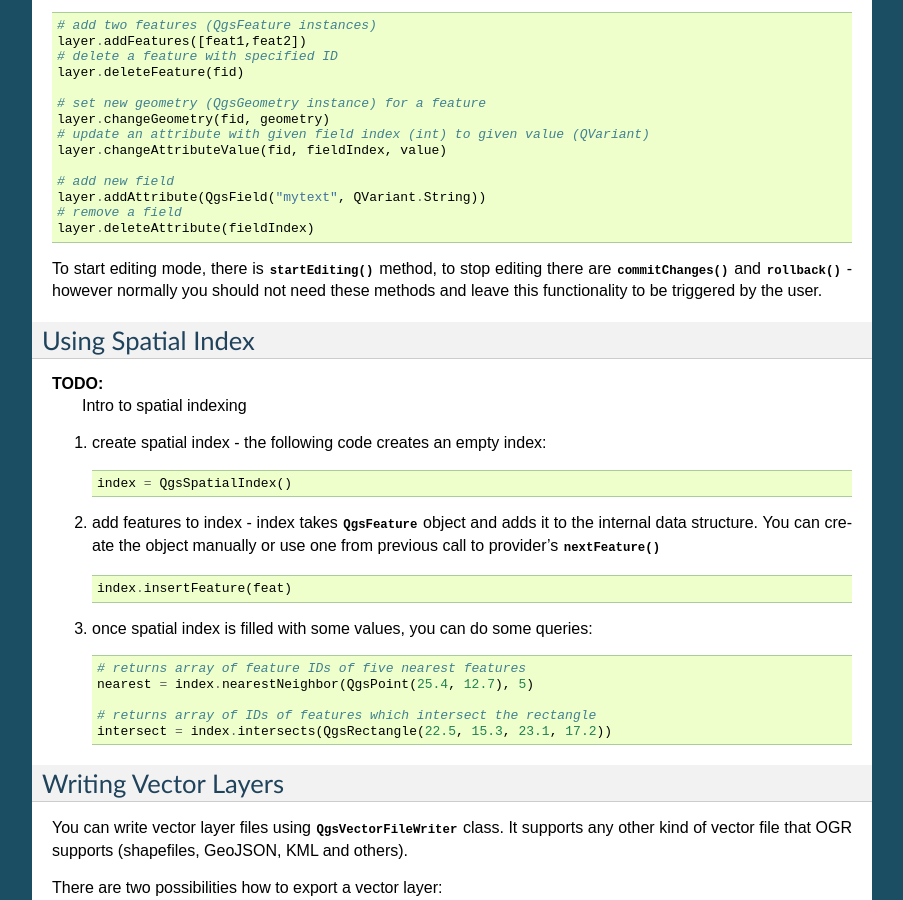
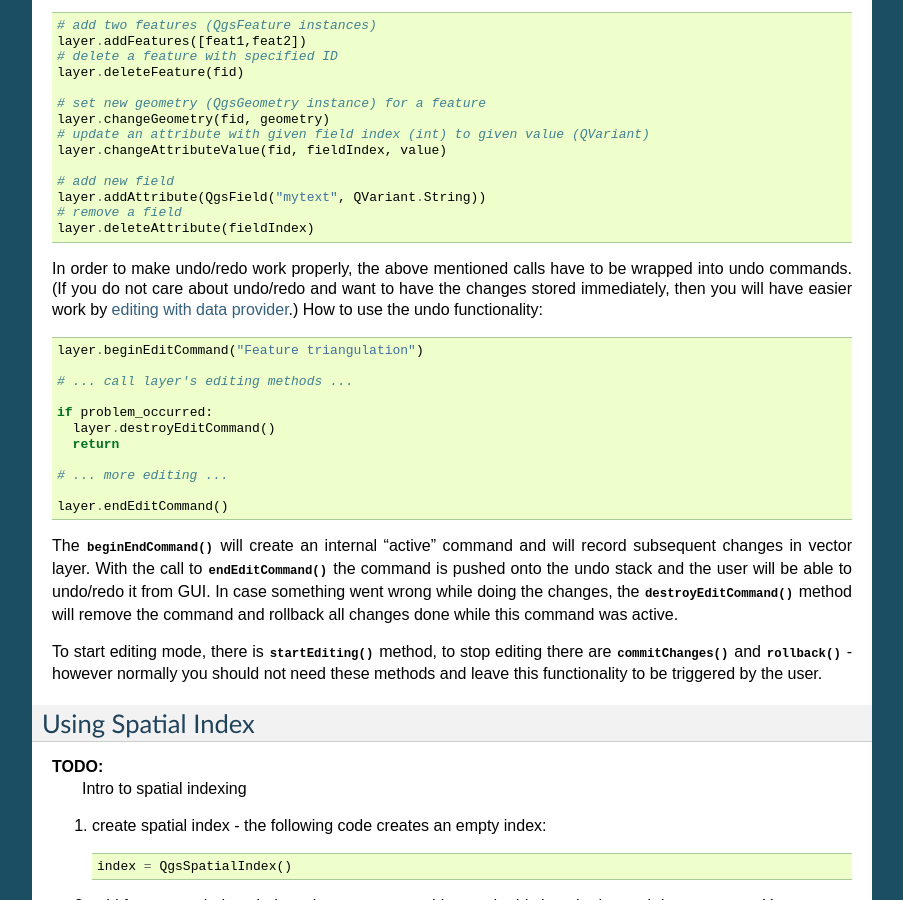
Before and after one commit to slarosa/QGIS-Developer-Cookbook, a Sphinx documentation site: the page built from english_us/source/vector.rst, in a window 1280 px wide and 900 px high, scrolled down 2885 px. Shown: the whole window, without its empty margins (198-1101 px from the left). Built offline with Sphinx 7.4.7, drawn with Linux system fonts in a browser that asks for light colours.

Commit message:
Added undo/redo section for vector layer editing

```diff
--- a/english_us/source/vector.rst
+++ b/english_us/source/vector.rst
@@ -87,6 +87,8 @@ To obtain field index from its name, use provider's :func:`fieldNameIndex` funct
 
 
 .. index:: vector layers; editing
+
+.. _editing:
 
 Modifying Vector Layers
 -----------------------
@@ -182,6 +184,29 @@ the editing mode is turned on. Usage of editing functions::
   layer.addAttribute(QgsField("mytext", QVariant.String))
   # remove a field
   layer.deleteAttribute(fieldIndex)
+
+In order to make undo/redo work properly, the above mentioned calls have to be wrapped into undo commands.
+(If you do not care about undo/redo and want to have the changes stored immediately, then you will
+have easier work by :ref:`editing with data provider <editing>`.) How to use the undo functionality::
+
+  layer.beginEditCommand("Feature triangulation")
+
+  # ... call layer's editing methods ...
+
+  if problem_occurred:
+    layer.destroyEditCommand()
+    return
+
+  # ... more editing ...
+
+  layer.endEditCommand()
+
+The :func:`beginEndCommand` will create an internal "active" command and will record subsequent changes
+in vector layer. With the call to :func:`endEditCommand` the command is pushed onto the undo stack
+and the user will be able to undo/redo it from GUI. In case something went wrong while doing the changes,
+the :func:`destroyEditCommand` method will remove the command and rollback all changes done while this
+command was active.
+
 
 To start editing mode, there is :func:`startEditing`
 method, to stop editing there are :func:`commitChanges` and :func:`rollback()` - however normally you should
```
